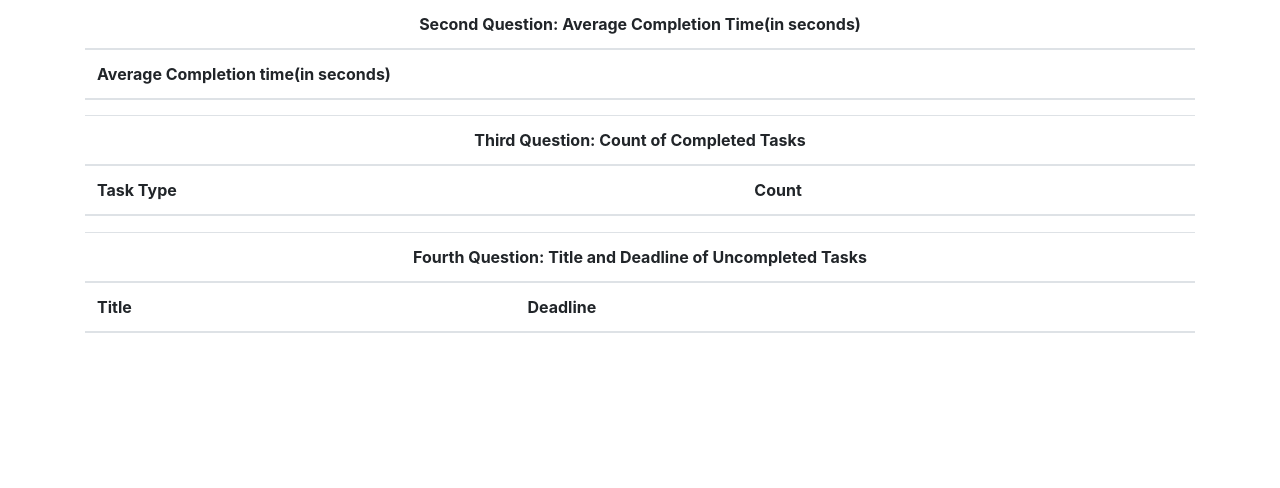
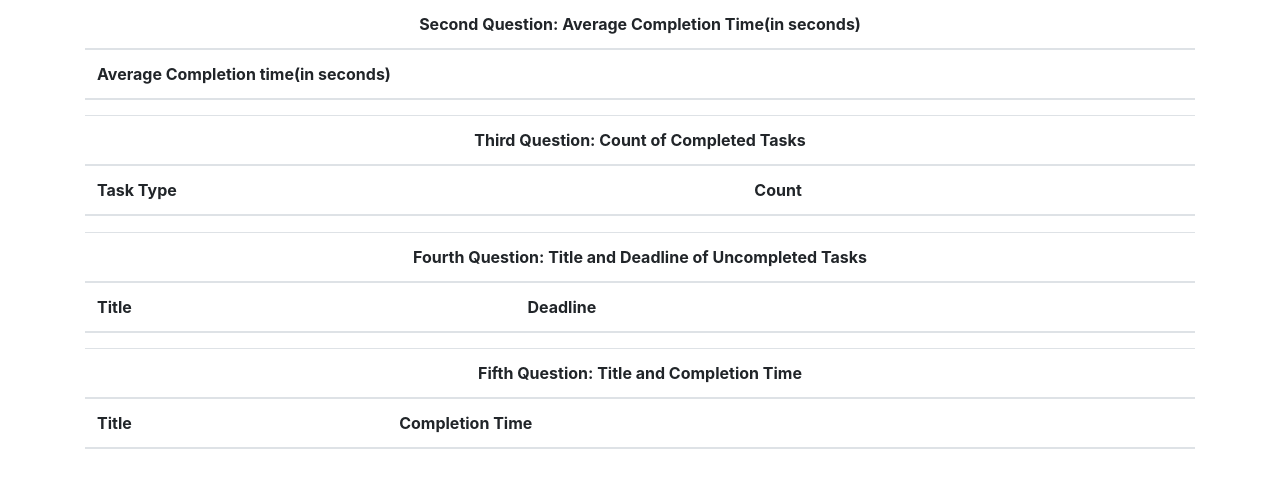
Before and after one commit to mafugo/HW4, a Flask app: page /analysis in a window 1280 px wide. Shown: the part 292-780 px from the top of the page. Run offline with Flask 2, Linux system fonts and the light colour scheme; data comes from the database, SQL or seed files in the repository; data that the repository does not hold is empty; some libraries are stand-ins or nearby versions.

Commit message:
analysis page works well

```diff
--- a/app/templates/analysis.html
+++ b/app/templates/analysis.html
@@ -104,6 +104,28 @@
             {% endfor %}
             </tbody>
     </table>
+
+    <table class="table">
+        <thead>
+        <tr>
+            <tr>
+                <th colspan="2" style="text-align: center;">Fifth Question: Title and Completion Time</th>
+            </tr>
+            <th scope="col">Title</th>
+            <th scope="col">Completion Time</th>
+        </tr>
+        </thead>
+        <tbody>
+            {% for task in fifths %}
+            {% if task is defined and task %}
+            <tr style="background-color: lightcoral">
+                <td>{{ task.title }}</td>
+                <td>{{ task.completion_time }}</td>
+            </tr>
+            {% endif %}
+            {% endfor %}
+            </tbody>
+    </table>
 </div>
 </body>
 </html>
```
